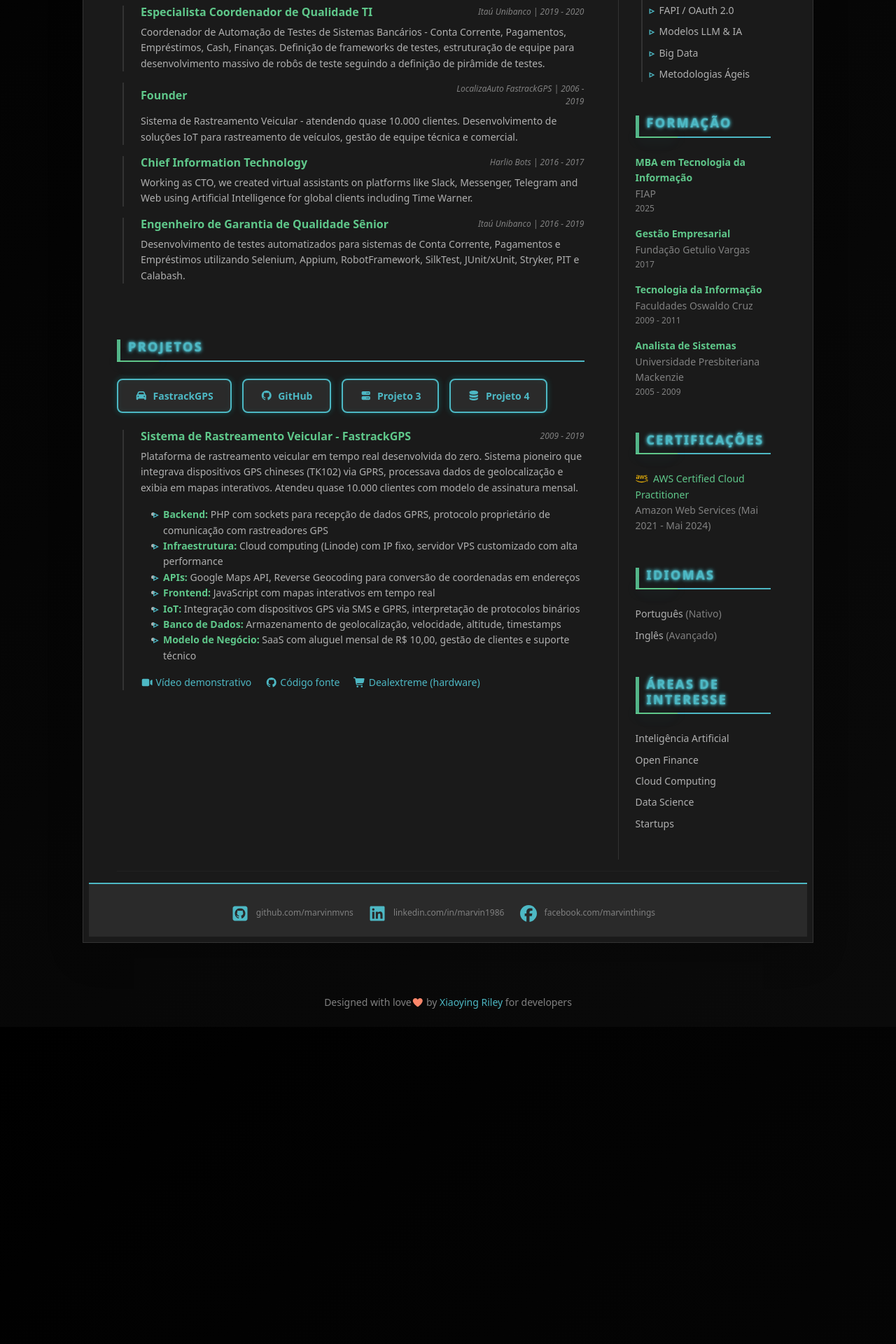
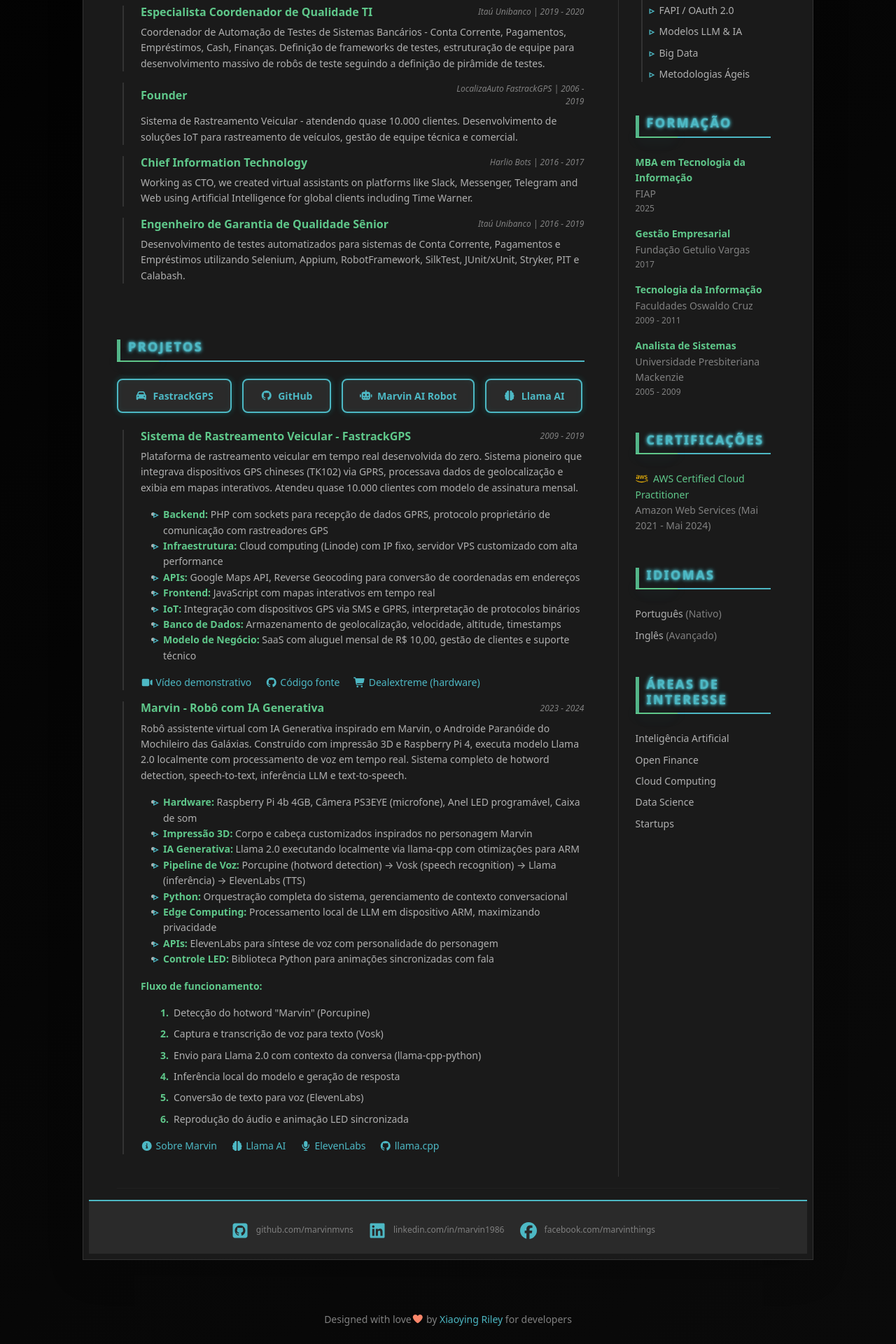
Before and after one commit to marvinmvns/cv2, a Jekyll site: the page index.html, which Jekyll copies as it is, in a window 1280 px wide. Shown: the part 1107-3027 px from the top of the page at 70% size. Built offline with Jekyll 4.4.1, drawn with Linux system fonts in a browser that asks for light colours; nearby versions of some CDN libraries; library files that are not in the unit come from our copies; before the commit the page ends 2574 px from its top, so only the background shows below that.

Commit message:
Adicionar projeto Marvin - Robô com IA Generativa
- Atualizar botão 3 com link sobre Marvin (Mochileiro das Galáxias)
- Atualizar botão 4 com link para Llama AI
- Criar descrição detalhada do robô Marvin com IA
- Incluir stack técnico completo: Raspberry Pi, Llama 2.0, Python
- Detalhar pipeline de voz: Porcupine → Vosk → Llama → ElevenLabs
- Adicionar fluxo de funcionamento em 6 passos (lista ordenada)
- Incluir links úteis: Wikipedia, Llama AI, ElevenLabs, llama.cpp
- Destacar edge computing e processamento local de LLM
- Adicionar estilos CSS para listas ordenadas com tema cyberpunk

🤖 Generated with [Claude Code](https://claude.com/claude-code)

Co-Authored-By: Claude <noreply@anthropic.com>

```diff
--- a/assets/css/cyberpunk-theme.css
+++ b/assets/css/cyberpunk-theme.css
@@ -136,6 +136,27 @@ a:hover, .resume-link:hover {
     display: inline-block;
     width: 1em;
     margin-left: -1em;
+}
+
+/* Listas ordenadas */
+ol.resume-list {
+    counter-reset: item;
+    list-style-type: none;
+    padding-left: 2em;
+}
+
+ol.resume-list li {
+    counter-increment: item;
+    margin-bottom: 0.5rem;
+}
+
+ol.resume-list li::before {
+    content: counter(item) ". ";
+    color: var(--accent-neon);
+    font-weight: bold;
+    margin-right: 0.5em;
+    width: auto;
+    margin-left: 0;
 }
 
 /* Barra lateral */
--- a/index.html
+++ b/index.html
@@ -166,13 +166,13 @@
 										<i class="fab fa-github me-2"></i>
 										GitHub
 									</a>
-									<a href="#" class="project-button" target="_blank">
-										<i class="fas fa-server me-2"></i>
-										Projeto 3
+									<a href="https://pt.wikipedia.org/wiki/Marvin,_o_Androide_Paranóide" class="project-button" target="_blank">
+										<i class="fas fa-robot me-2"></i>
+										Marvin AI Robot
 									</a>
-									<a href="#" class="project-button" target="_blank">
-										<i class="fas fa-database me-2"></i>
-										Projeto 4
+									<a href="https://ai.meta.com/llama/" class="project-button" target="_blank">
+										<i class="fas fa-brain me-2"></i>
+										Llama AI
 									</a>
 								</div>
 
@@ -196,6 +196,41 @@
 											<a href="https://www.youtube.com/watch?v=dqDf5Zv" target="_blank" class="resume-link me-3"><i class="fas fa-video me-1"></i>Vídeo demonstrativo</a>
 											<a href="https://github.com/marvinmvns" target="_blank" class="resume-link me-3"><i class="fab fa-github me-1"></i>Código fonte</a>
 											<a href="https://www.dx.com" target="_blank" class="resume-link me-3"><i class="fas fa-shopping-cart me-1"></i>Dealextreme (hardware)</a>
+										</p>
+									</div>
+								</div><!--//item-->
+
+								<div class="item mb-3">
+									<div class="item-heading row align-items-center mb-2">
+										<h4 class="item-title col-12 col-md-6 col-lg-8 mb-2 mb-md-0">Marvin - Robô com IA Generativa</h4>
+										<div class="item-meta col-12 col-md-6 col-lg-4 text-muted text-start text-md-end">2023 - 2024</div>
+									</div>
+									<div class="item-content">
+										<p>Robô assistente virtual com IA Generativa inspirado em Marvin, o Androide Paranóide do Mochileiro das Galáxias. Construído com impressão 3D e Raspberry Pi 4, executa modelo Llama 2.0 localmente com processamento de voz em tempo real. Sistema completo de hotword detection, speech-to-text, inferência LLM e text-to-speech.</p>
+										<ul class="resume-list">
+											<li><strong>Hardware:</strong> Raspberry Pi 4b 4GB, Câmera PS3EYE (microfone), Anel LED programável, Caixa de som</li>
+											<li><strong>Impressão 3D:</strong> Corpo e cabeça customizados inspirados no personagem Marvin</li>
+											<li><strong>IA Generativa:</strong> Llama 2.0 executando localmente via llama-cpp com otimizações para ARM</li>
+											<li><strong>Pipeline de Voz:</strong> Porcupine (hotword detection) → Vosk (speech recognition) → Llama (inferência) → ElevenLabs (TTS)</li>
+											<li><strong>Python:</strong> Orquestração completa do sistema, gerenciamento de contexto conversacional</li>
+											<li><strong>Edge Computing:</strong> Processamento local de LLM em dispositivo ARM, maximizando privacidade</li>
+											<li><strong>APIs:</strong> ElevenLabs para síntese de voz com personalidade do personagem</li>
+											<li><strong>Controle LED:</strong> Biblioteca Python para animações sincronizadas com fala</li>
+										</ul>
+										<p class="mt-3"><strong>Fluxo de funcionamento:</strong></p>
+										<ol class="resume-list">
+											<li>Detecção do hotword "Marvin" (Porcupine)</li>
+											<li>Captura e transcrição de voz para texto (Vosk)</li>
+											<li>Envio para Llama 2.0 com contexto da conversa (llama-cpp-python)</li>
+											<li>Inferência local do modelo e geração de resposta</li>
+											<li>Conversão de texto para voz (ElevenLabs)</li>
+											<li>Reprodução do áudio e animação LED sincronizada</li>
+										</ol>
+										<p class="mt-3">
+											<a href="https://pt.wikipedia.org/wiki/Marvin,_o_Androide_Paranóide" target="_blank" class="resume-link me-3"><i class="fas fa-info-circle me-1"></i>Sobre Marvin</a>
+											<a href="https://ai.meta.com/llama/" target="_blank" class="resume-link me-3"><i class="fas fa-brain me-1"></i>Llama AI</a>
+											<a href="https://elevenlabs.io/" target="_blank" class="resume-link me-3"><i class="fas fa-microphone me-1"></i>ElevenLabs</a>
+											<a href="https://github.com/ggerganov/llama.cpp" target="_blank" class="resume-link me-3"><i class="fab fa-github me-1"></i>llama.cpp</a>
 										</p>
 									</div>
 								</div><!--//item-->
```
